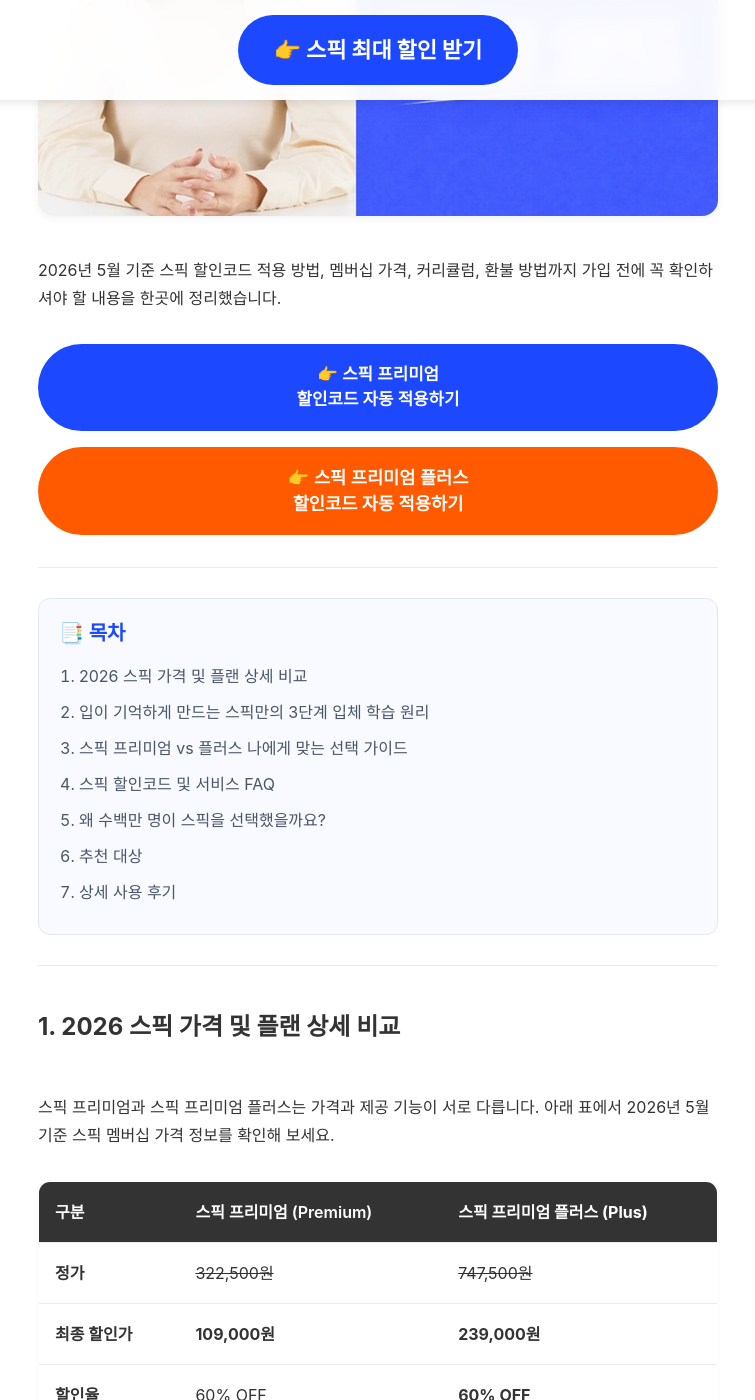
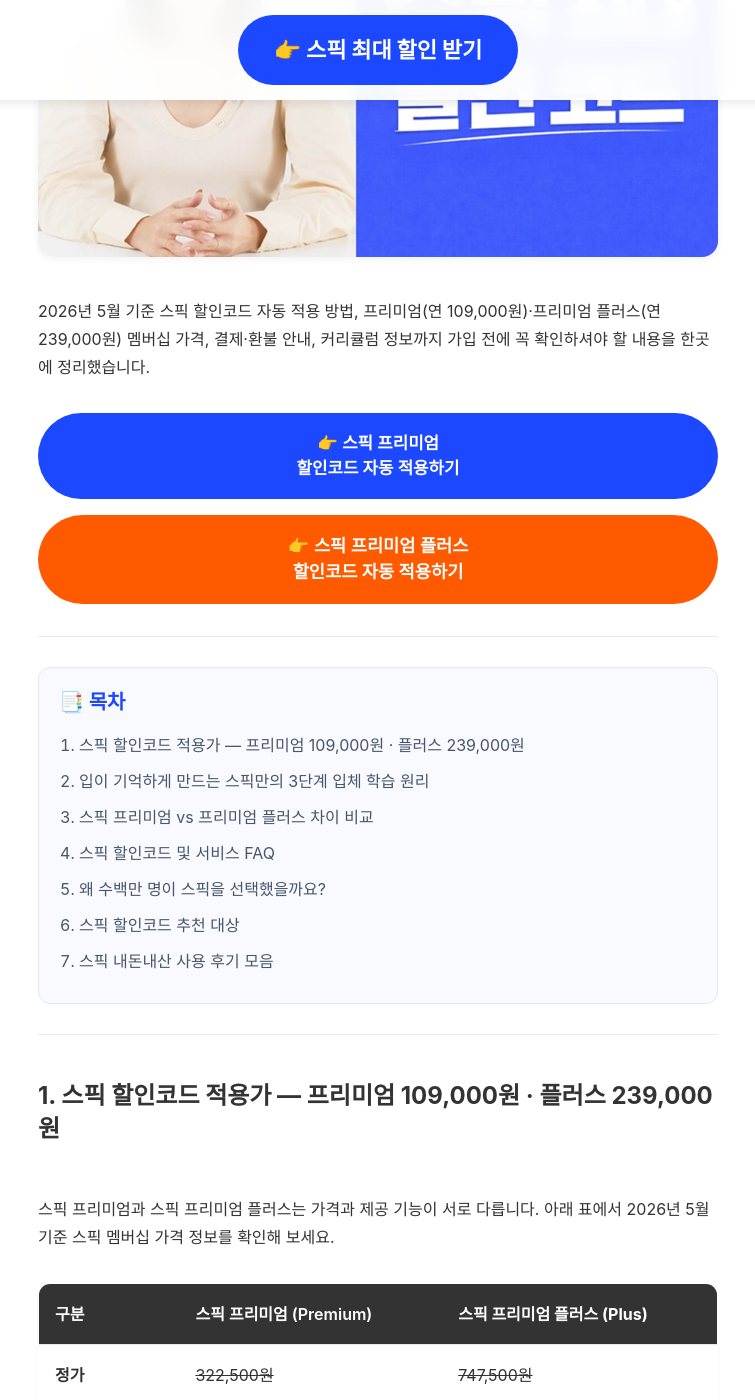
Before and after one commit to kjsjdw/speak_event_page, a Jekyll site: the page built from content/main-page-content.md, in a window 1280 px wide and 1400 px high, scrolled down 415 px. Shown: the whole window, without its empty margins (262-1017 px from the left). Built offline with Jekyll 4.4.1, drawn with Linux system fonts in a browser that asks for light colours; some web fonts are replaced; some of the changed text lies outside the part shown.

Commit message:
Strengthen SEO keywords in title and section headers
Co-Authored-By: Claude Opus 4.7 <noreply@anthropic.com>

```diff
--- a/_data/seo.yml
+++ b/_data/seo.yml
@@ -4,10 +4,10 @@
 # 구글 검색결과에 표시되는 정보입니다.
 
 # 페이지 제목 (구글 검색결과 제목)
-title: "스픽 할인코드·멤버십 선택 가이드"
+title: "스픽 할인코드 2026년 5월 | 프리미엄 2만원·플러스 6만원 자동 적용 방법"
 
 # 페이지 설명 (구글 검색결과 미리보기 텍스트)
-description: "스픽 할인코드, 멤버십별 가격 차이, 환불 안내, 커리큘럼 정보를 한눈에 확인할 수 있도록 정리했습니다."
+description: "2026년 5월 스픽 할인코드 자동 적용 방법과 프리미엄(연 109,000원)·프리미엄 플러스(연 239,000원) 멤버십 가격, 결제·환불·커리큘럼 정보까지 가입 전에 꼭 확인하셔야 할 내용을 한곳에 정리했습니다."
 
 # 검색어 키워드 (쉼표로 구분, 자유롭게 추가/삭제)
-keywords: "스픽, 스픽 할인코드, 스픽 할인, 스픽 가격, 영어 회화 앱, AI 영어학습"
+keywords: "스픽, 스픽 할인코드, 스픽 할인, 스픽 가격, 스픽 프리미엄, 스픽 프리미엄 플러스, 스픽 멤버십, 스픽 결제, 영어 회화 앱, AI 영어학습"
--- a/content/sections/01-intro.md
+++ b/content/sections/01-intro.md
@@ -1,4 +1,4 @@
-<h1>스픽 할인코드·멤버십 선택 가이드</h1>
+<h1>스픽 할인코드 2026년 5월 | 프리미엄 2만원·플러스 6만원 자동 적용 방법</h1>
 
 <div style="margin: 16px 0 0 0; text-align: center;">
   <img
@@ -9,7 +9,7 @@
   />
 </div>
 
-<p>2026년 5월 기준 스픽 할인코드 적용 방법, 멤버십 가격, 커리큘럼, 환불 방법까지 가입 전에 꼭 확인하셔야 할 내용을 한곳에 정리했습니다.</p>
+<p>2026년 5월 기준 스픽 할인코드 자동 적용 방법, 프리미엄(연 109,000원)·프리미엄 플러스(연 239,000원) 멤버십 가격, 결제·환불 안내, 커리큘럼 정보까지 가입 전에 꼭 확인하셔야 할 내용을 한곳에 정리했습니다.</p>
 
 <div class="cta-buttons" id="cta-top">
 
@@ -28,12 +28,12 @@
 <div class="toc-container">
   <h2 class="toc-title">📑 목차</h2>
   <ol>
-    <li><a href="#toc-1">2026 스픽 가격 및 플랜 상세 비교</a></li>
+    <li><a href="#toc-1">스픽 할인코드 적용가 — 프리미엄 109,000원 · 플러스 239,000원</a></li>
     <li><a href="#toc-2">입이 기억하게 만드는 스픽만의 3단계 입체 학습 원리</a></li>
-    <li><a href="#toc-3">스픽 프리미엄 vs 플러스 나에게 맞는 선택 가이드</a></li>
+    <li><a href="#toc-3">스픽 프리미엄 vs 프리미엄 플러스 차이 비교</a></li>
     <li><a href="#toc-4">스픽 할인코드 및 서비스 FAQ</a></li>
     <li><a href="#toc-5">왜 수백만 명이 스픽을 선택했을까요?</a></li>
-    <li><a href="#toc-6">추천 대상</a></li>
-    <li><a href="#toc-7">상세 사용 후기</a></li>
+    <li><a href="#toc-6">스픽 할인코드 추천 대상</a></li>
+    <li><a href="#toc-7">스픽 내돈내산 사용 후기 모음</a></li>
   </ol>
 </div>
--- a/content/sections/02-pricing.md
+++ b/content/sections/02-pricing.md
@@ -1,4 +1,4 @@
-<h2 id="toc-1" style="padding-top: 100px; margin-top: -80px; padding-bottom: 30px;">1. 2026 스픽 가격 및 플랜 상세 비교</h2>
+<h2 id="toc-1" style="padding-top: 100px; margin-top: -80px; padding-bottom: 30px;">1. 스픽 할인코드 적용가 — 프리미엄 109,000원 · 플러스 239,000원</h2>
 <p>스픽 프리미엄과 스픽 프리미엄 플러스는 가격과 제공 기능이 서로 다릅니다. 아래 표에서 2026년 5월 기준 스픽 멤버십 가격 정보를 확인해 보세요.</p>
 
 | 구분 | 스픽 프리미엄 (Premium) | **스픽 프리미엄 플러스 (Plus)** |
--- a/content/sections/04-plan-guide.md
+++ b/content/sections/04-plan-guide.md
@@ -1,4 +1,4 @@
-<h2 id="toc-3" style="padding-top: 100px; margin-top: -80px; padding-bottom: 30px;">3. 스픽 프리미엄 vs 플러스, 나에게 맞는 선택 가이드</h2>
+<h2 id="toc-3" style="padding-top: 100px; margin-top: -80px; padding-bottom: 30px;">3. 스픽 프리미엄 vs 프리미엄 플러스 차이 비교</h2>
 
 많이 궁금해하는 <strong>스픽 프리미엄</strong>과 <strong>스픽 프리미엄 플러스</strong>의 차이를 조금 더 구체적으로 정리했습니다.
 
--- a/content/sections/07-special-offer.md
+++ b/content/sections/07-special-offer.md
@@ -1,6 +1,6 @@
 <section class="who-for-and-review">
   <div id="recommend">
-  <h2 id="toc-6" style="padding-top: 100px; margin-top: -80px; padding-bottom: 30px;">6. 추천 대상</h2>
+  <h2 id="toc-6" style="padding-top: 100px; margin-top: -80px; padding-bottom: 30px;">6. 스픽 할인코드 추천 대상</h2>
     <ul>
       <li>학원 갈 시간은 부족하지만, 하루 10~20분 정도 영어에 투자하고 싶은 직장인</li>
       <li>토익 점수는 갖췄지만 막상 말하려면 입이 잘 안 떨어지는 분</li>
@@ -12,7 +12,7 @@
 <hr style="border: 0; border-top: 1px solid #eee; margin: 10px 0;">
 
   <div class="review-link-block" id="review">
-    <h2 id="toc-7" style="padding-top: 100px; margin-top: -80px; padding-bottom: 30px;">7. 상세 사용 후기</h2>
+    <h2 id="toc-7" style="padding-top: 100px; margin-top: -80px; padding-bottom: 30px;">7. 스픽 내돈내산 사용 후기 모음</h2>
     <p>
       직접 사용해 보며 느낀 점과 활용 방법은 <strong>블로그 후기</strong>에서 조금 더 자세히 확인할 수 있습니다.
     </p>
--- a/sitemap.xml
+++ b/sitemap.xml
@@ -2,7 +2,7 @@
 <urlset xmlns="http://www.sitemaps.org/schemas/sitemap/0.9">
   <url>
     <loc>https://speaksale.kr/</loc>
-    <lastmod>2026-05-03</lastmod>
+    <lastmod>2026-05-20</lastmod>
     <priority>1.0</priority>
   </url>
   <url>
@@ -19,6 +19,6 @@
   </url>
   <url>
     <loc>https://speaksale.kr/reviews/</loc>
-    <lastmod>2026-05-03</lastmod>
+    <lastmod>2026-05-20</lastmod>
   </url>
 </urlset>
```
